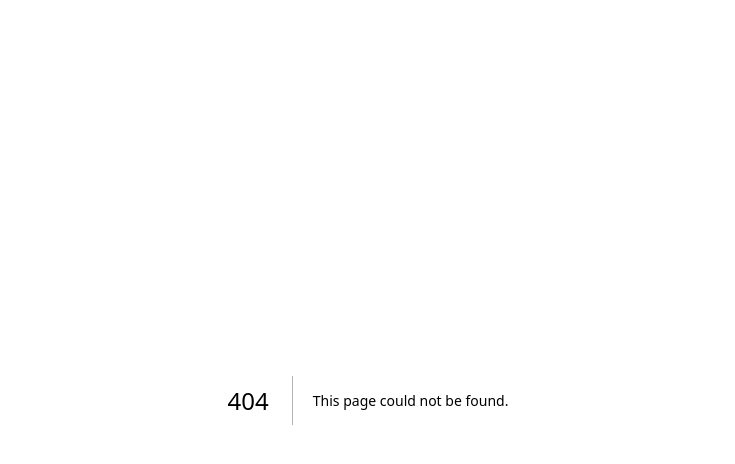
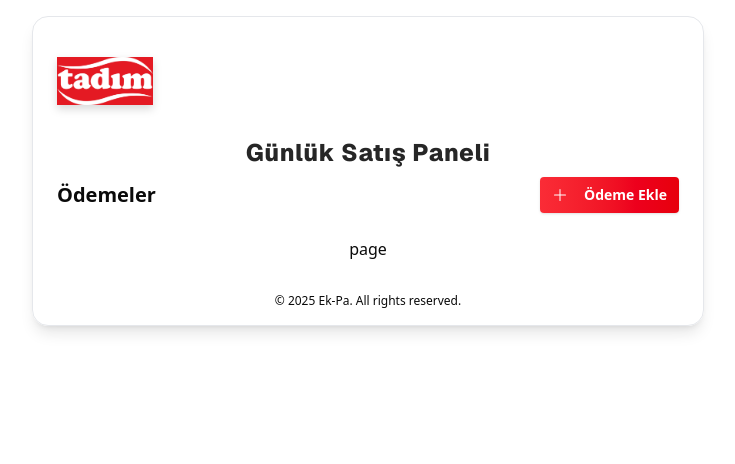
Before and after one commit to yusufisbilir/tadim_payment_tracker, a Next.js app: page /payments/create in a window 1280 px wide. Before the commit this address had no page. Shown: the top 464 px of the page, without its empty margins (272-1007 px from the left). Built offline with nearby package versions, Linux system fonts and the light colour scheme; no server answers.

Commit message:
feat: add payment creation page and button, update routes

```diff
--- /dev/null
+++ b/app/(private)/payments/create/page.tsx
@@ -0,0 +1,7 @@
+import React from "react";
+
+const page = () => {
+  return <div>page</div>;
+};
+
+export default page;
--- /dev/null
+++ b/app/(private)/payments/layout.tsx
@@ -0,0 +1,30 @@
+import CreatePaymentButton from "@/components/payments/CreatePaymentButton";
+import UserMenu from "@/components/UserMenu";
+
+export default function Layout({ children }: { children: React.ReactNode }) {
+  return (
+    <section className="flex items-center justify-center p-4">
+      <div className="w-full max-w-2xl border border-gray-200 rounded-2xl shadow-lg py-4 px-6 flex flex-col gap-2 items-center">
+        <div className="flex items-center justify-between w-full">
+          <img
+            src="/tadim-logo.webp"
+            alt="Tadım Logo"
+            className="w-24 h-24 object-contain drop-shadow-lg"
+          />
+          <UserMenu />
+        </div>
+        <h1 className="text-2xl font-extrabold tracking-wide font-sans text-neutral-800">
+          Günlük Satış Paneli
+        </h1>
+        <div className="flex justify-between items-center mb-4 w-full">
+          <h2 className="text-xl font-bold">Ödemeler</h2>
+          <CreatePaymentButton />
+        </div>
+        {children}
+        <div className="mt-6 text-xs text-center">
+          © {new Date().getFullYear()} Ek-Pa. All rights reserved.
+        </div>
+      </div>
+    </section>
+  );
+}
--- a/app/(private)/payments/page.tsx
+++ b/app/(private)/payments/page.tsx
@@ -1,8 +1,5 @@
 "use client";
-import { Button } from "@/components/ui/button";
 import { Table } from "@/components/ui/table";
-import UserMenu from "@/components/UserMenu";
-import { PlusIcon } from "@phosphor-icons/react";
 import { useState } from "react";
 
 export default function Payments() {
@@ -11,28 +8,8 @@ export default function Payments() {
   >([]);
 
   return (
-    <main className="flex items-center justify-center p-4">
-      <div className="w-full max-w-2xl border border-gray-200 rounded-2xl shadow-lg py-4 px-6 flex flex-col gap-2 items-center">
-        <div className="flex items-center justify-between w-full">
-          <img
-            src="/tadim-logo.webp"
-            alt="Tadım Logo"
-            className="w-24 h-24 object-contain drop-shadow-lg"
-          />
-          <UserMenu />
-        </div>
-        <h1 className="text-2xl font-extrabold tracking-wide font-sans text-neutral-800">
-          Günlük Satış Paneli
-        </h1>
     <div className="w-full">
-          <div className="flex justify-between items-center mb-4">
-            <h2 className="text-xl font-bold">Ödemeler</h2>
-            <Button className="bg-gradient-to-r from-red-500 to-red-600 text-white font-semibold px-4 py-2 rounded shadow">
-              <PlusIcon className="inline-block mr-2" />
-              Ödeme Ekle
-            </Button>
-          </div>
-          <Table className="border border-gray-200 rounded-lg overflow-hidden">
+      <Table className="border border-gray-200">
         <thead>
           <tr className="bg-white/10 border-b border-gray-200">
             <th className="p-2 text-center border-r border-gray-200">
@@ -56,13 +33,8 @@ export default function Payments() {
             </tr>
           ) : (
             sales.map((sale, idx) => (
-                  <tr
-                    key={idx}
-                    className="bg-white/20 border-b border-gray-200"
-                  >
-                    <td className="p-2 border-r border-gray-200">
-                      {sale.name}
-                    </td>
+              <tr key={idx} className="bg-white/20 border-b border-gray-200">
+                <td className="p-2 border-r border-gray-200">{sale.name}</td>
                 <td className="p-2 border-r border-gray-200">
                   {sale.category === "kart" ? "Kart" : "Nakit"}
                 </td>
@@ -73,10 +45,5 @@ export default function Payments() {
         </tbody>
       </Table>
     </div>
-        <div className="mt-6 text-xs text-center">
-          © {new Date().getFullYear()} Ek-Pa. All rights reserved.
-        </div>
-      </div>
-    </main>
   );
 }
--- /dev/null
+++ b/components/payments/CreatePaymentButton.tsx
@@ -0,0 +1,18 @@
+"use client";
+import { Button } from "@/components/ui/button";
+import Routes from "@/constants/Routes";
+import { PlusIcon } from "@phosphor-icons/react";
+import Link from "next/link";
+
+const CreatePaymentButton = () => {
+  return (
+    <Link href={Routes.CREATE_PAYMENT}>
+      <Button className="bg-gradient-to-r from-red-500 to-red-600 text-white font-semibold px-4 py-2 rounded shadow">
+        <PlusIcon className="inline-block mr-2" />
+        Ödeme Ekle
+      </Button>
+    </Link>
+  );
+};
+
+export default CreatePaymentButton;
--- a/constants/Routes.ts
+++ b/constants/Routes.ts
@@ -1,6 +1,6 @@
 const Routes = {
   PAYMENTS: "/payments",
-  CREATE_PAYMENT: "/create-payment",
+  CREATE_PAYMENT: "/payments/create",
   LOGIN: "/login",
 };
 export default Routes;
```
Lines whose indentation alone changed are shown as unchanged.
